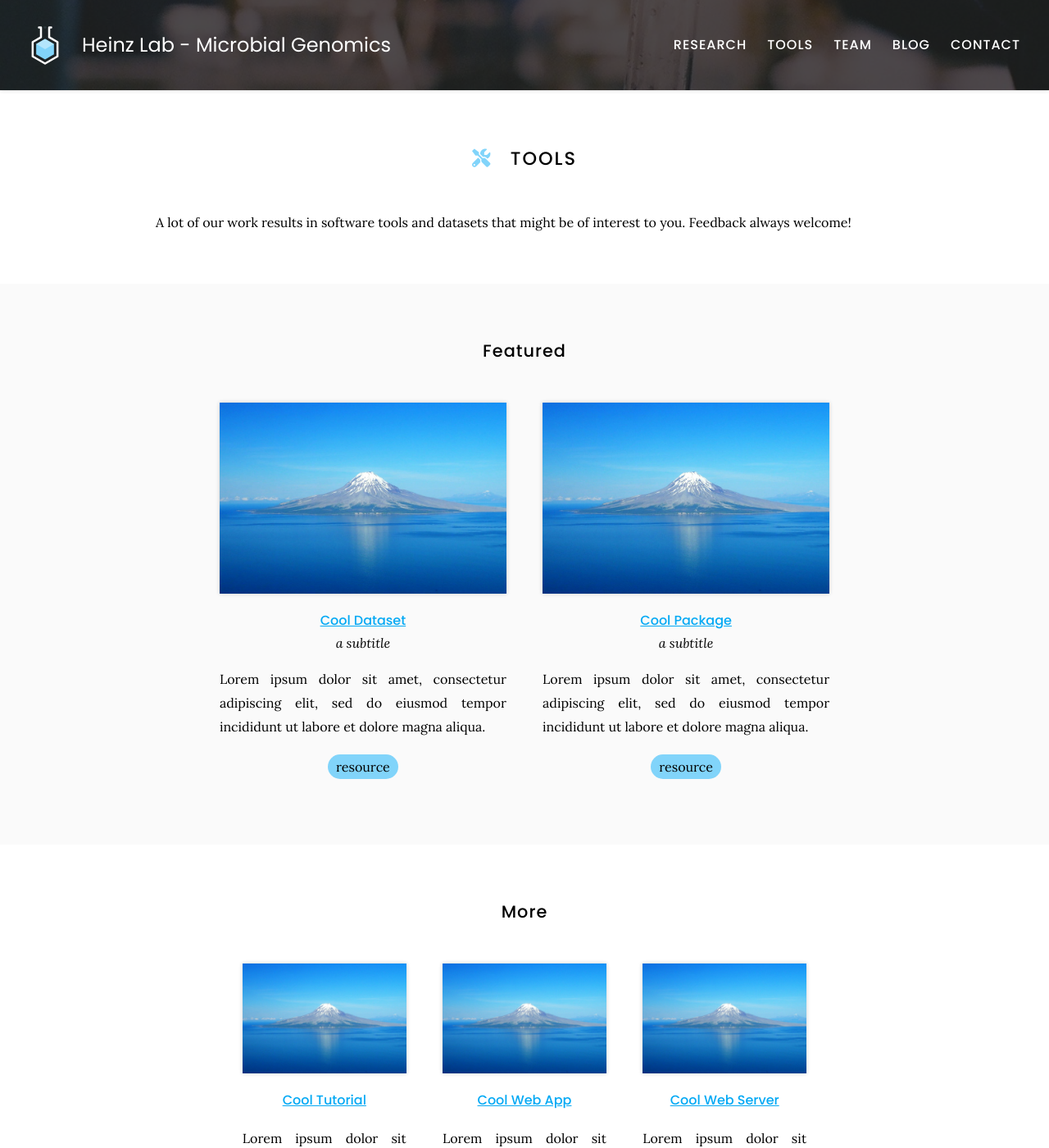
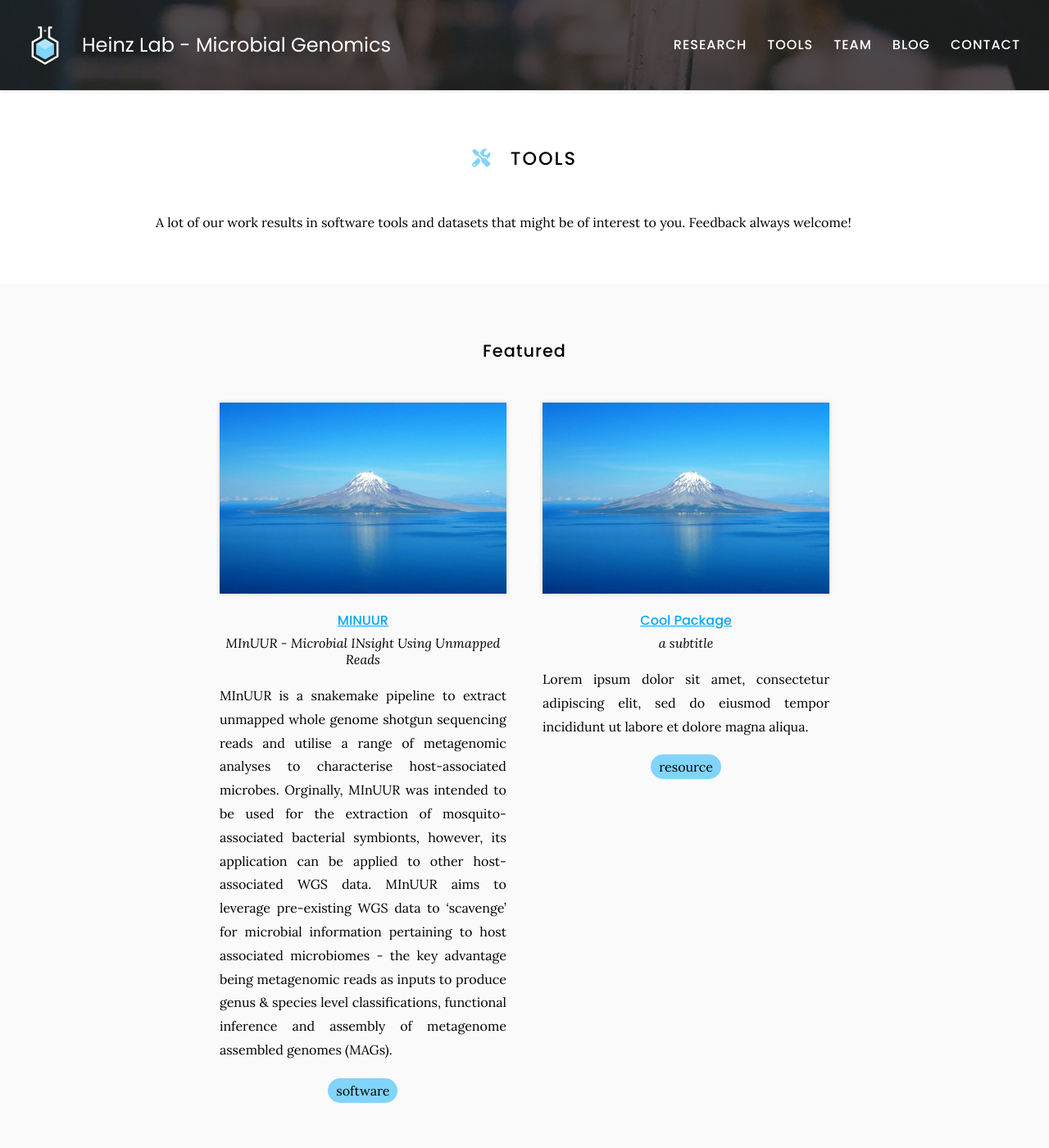
Before and after one commit to Evo-MInt/MicGen-lab-website, a Jekyll site: the page built from tools/index.md, in a window 1280 px wide and 1400 px high. Shown: the whole window at 82% size. Built offline with Jekyll 4.4.1, drawn with Linux system fonts in a browser that asks for light colours.

Commit message:
Update tools.yaml

```diff
--- a/_data/tools.yaml
+++ b/_data/tools.yaml
@@ -1,12 +1,12 @@
-- title: Cool Dataset
-  subtitle: a subtitle
+- title: MINUUR
+  subtitle: MInUUR - Microbial INsight Using Unmapped Reads
   group: featured
   image: images/photo.jpg
-  link: https://github.com/
-  description: Lorem ipsum dolor sit amet, consectetur adipiscing elit, sed do eiusmod tempor incididunt ut labore et dolore magna aliqua.
-  repo: greenelab/lab-website-template
+  link: https://github.com/aidanfoo96/MINUUR
+  description: MInUUR is a snakemake pipeline to extract unmapped whole genome shotgun sequencing reads and utilise a range of metagenomic analyses to characterise host-associated microbes. Orginally, MInUUR was intended to be used for the extraction of mosquito-associated bacterial symbionts, however, its application can be applied to other host-associated WGS data. MInUUR aims to leverage pre-existing WGS data to 'scavenge' for microbial information pertaining to host associated microbiomes - the key advantage being metagenomic reads as inputs to produce genus & species level classifications, functional inference and assembly of metagenome assembled genomes (MAGs).
+  repo: aidanfoo96/MINUUR
   tags:
-    - resource
+    - software
 
 - title: Cool Package
   subtitle: a subtitle
```
